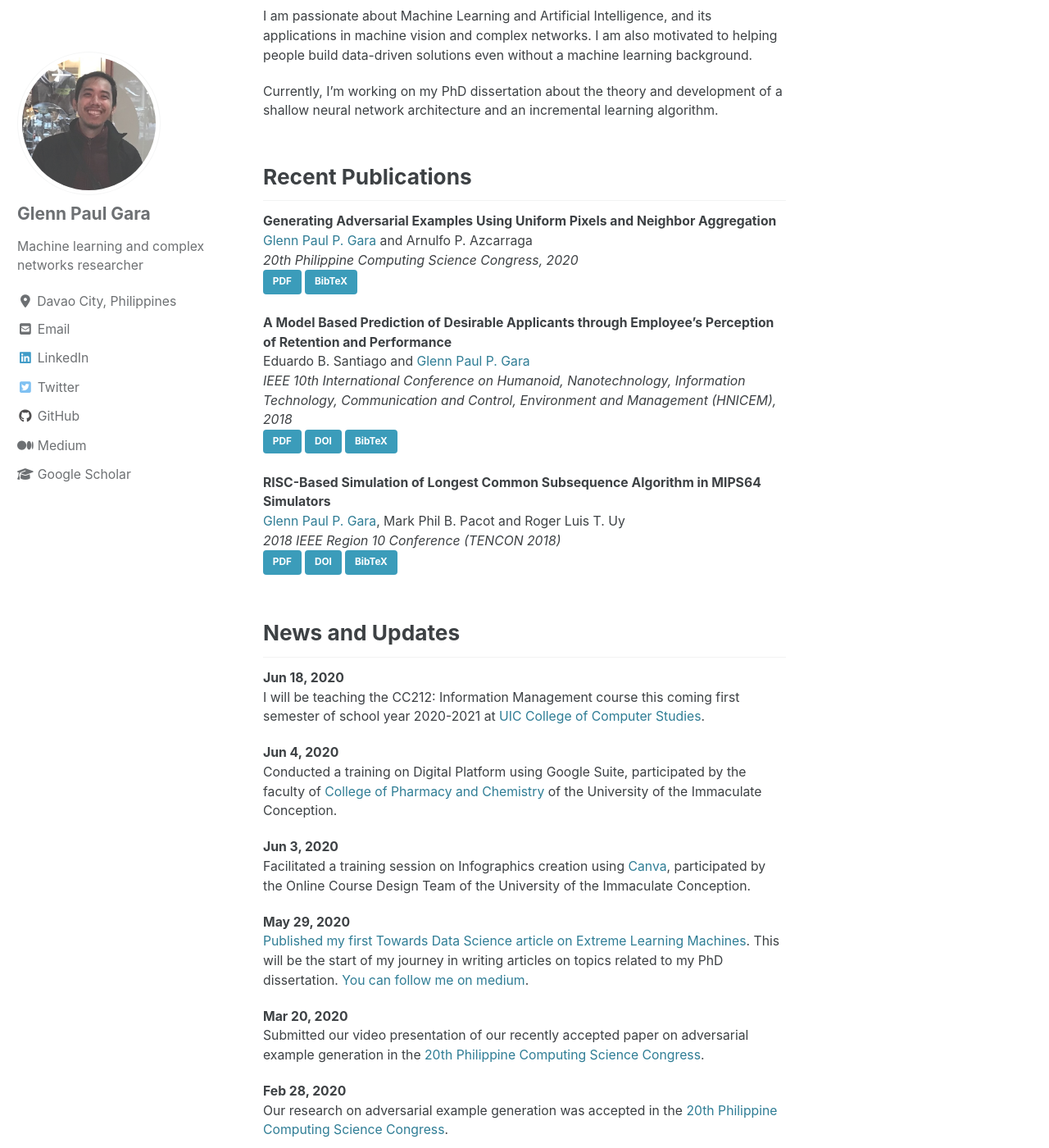
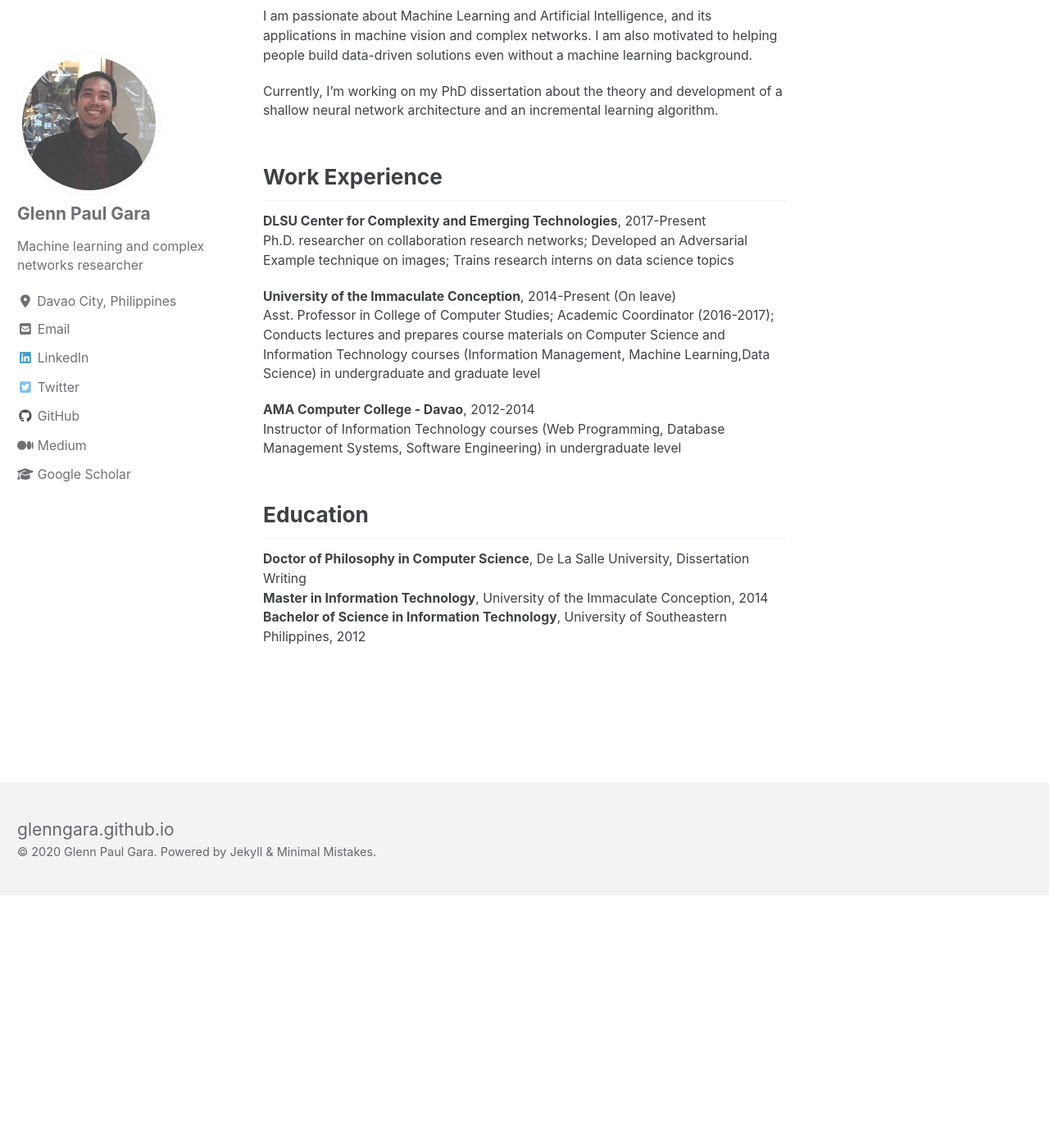
Before and after one commit to glenngara/glenngara.github.io, a Jekyll site: the page built from _pages/home.md, in a window 1280 px wide and 1400 px high, scrolled down 309 px. Shown: the whole window at 82% size. Built offline with Jekyll 4.4.1, drawn with Linux system fonts in a browser that asks for light colours; cached includes are drawn as plain includes; nearby versions of some CDN libraries.

Commit message:
Edited CV page

```diff
--- a/_pages/home.md
+++ b/_pages/home.md
@@ -11,44 +11,19 @@ I am passionate about Machine Learning and Artificial Intelligence, and its appl
 
 Currently, I'm working on my PhD dissertation about the theory and development of a shallow neural network architecture and an incremental learning algorithm.
 
-Recent Publications
+Work Experience
 ------
-**Generating Adversarial Examples Using Uniform Pixels and Neighbor Aggregation**
-[Glenn Paul P. Gara](/) and Arnulfo P. Azcarraga
-*20th Philippine Computing Science Congress, 2020*
-<a href="/assets/files/publications/gara2020_generatingadv.pdf" class="btn btn--info">PDF</a>
-<a href="#" class="btn btn--info">BibTeX</a>
+**DLSU Center for Complexity and Emerging Technologies**, 2017-Present
+Ph.D. researcher on collaboration research networks; Developed an Adversarial Example technique on images; Trains research interns on data science topics
 
-**A Model Based Prediction of Desirable Applicants through Employee’s Perception of Retention and Performance**
-Eduardo B. Santiago and [Glenn Paul P. Gara](/)
-*IEEE 10th International Conference on Humanoid, Nanotechnology, Information Technology, Communication and Control, Environment and Management (HNICEM), 2018*
-<a href="/assets/files/publications/santiago2018_amodelbased.pdf" class="btn btn--info">PDF</a>
-<a href="https://doi.org/10.1109/HNICEM.2018.8666397" class="btn btn--info">DOI</a>
-<a href="" class="btn btn--info">BibTeX</a>
+**University of the Immaculate Conception**, 2014-Present (On leave)
+Asst. Professor in College of Computer Studies; Academic Coordinator (2016-2017); Conducts lectures and prepares course materials on Computer Science and Information Technology courses (Information Management, Machine Learning,Data Science) in undergraduate and graduate level
 
-**RISC-Based Simulation of Longest Common Subsequence Algorithm in MIPS64 Simulators**
-[Glenn Paul P. Gara](/), Mark Phil B. Pacot and Roger Luis T. Uy
-*2018 IEEE Region 10 Conference (TENCON 2018)*
-<a href="/assets/files/publications/gara2018_riscbased.pdf" class="btn btn--info">PDF</a>
-<a href="https://doi.org/10.1109/TENCON.2018.8650369" class="btn btn--info">DOI</a>
-<a href="" class="btn btn--info">BibTeX</a>
+**AMA Computer College - Davao**, 2012-2014
+Instructor of Information Technology courses (Web Programming, Database Management Systems, Software Engineering) in undergraduate level
 
-News and Updates
+Education
 ------
-**Jun 18, 2020**
-I will be teaching the CC212: Information Management course this coming first semester of school year 2020-2021 at [UIC College of Computer Studies](https://www.uic.edu.ph/ite/).
-
-**Jun 4, 2020**
-Conducted a training on Digital Platform using Google Suite, participated by the faculty of [College of Pharmacy and Chemistry](https://www.uic.edu.ph/pharmchem/) of the University of the Immaculate Conception.
-
-**Jun 3, 2020**
-Facilitated a training session on Infographics creation using [Canva](http://canva.com), participated by the Online Course Design Team of the University of the Immaculate Conception.
-
-**May 29, 2020**
-[Published my first Towards Data Science article on Extreme Learning Machines](https://towardsdatascience.com/build-an-extreme-learning-machine-in-python-91d1e8958599). This will be the start of my journey in writing articles on topics related to my PhD dissertation. [You can follow me on medium](https://medium.com/@glenngara).
-
-**Mar 20, 2020**
-Submitted our video presentation of our recently accepted paper on adversarial example generation in the [20th Philippine Computing Science Congress](https://sites.google.com/view/pcsc-2020/home).
-
-**Feb 28, 2020**
-Our research on adversarial example generation was accepted in the [20th Philippine Computing Science Congress](https://sites.google.com/view/pcsc-2020/home).
+**Doctor of Philosophy in Computer Science**, De La Salle University, Dissertation Writing
+**Master in Information Technology**, University of the Immaculate Conception, 2014
+**Bachelor of Science in Information Technology**, University of Southeastern Philippines, 2012
```
